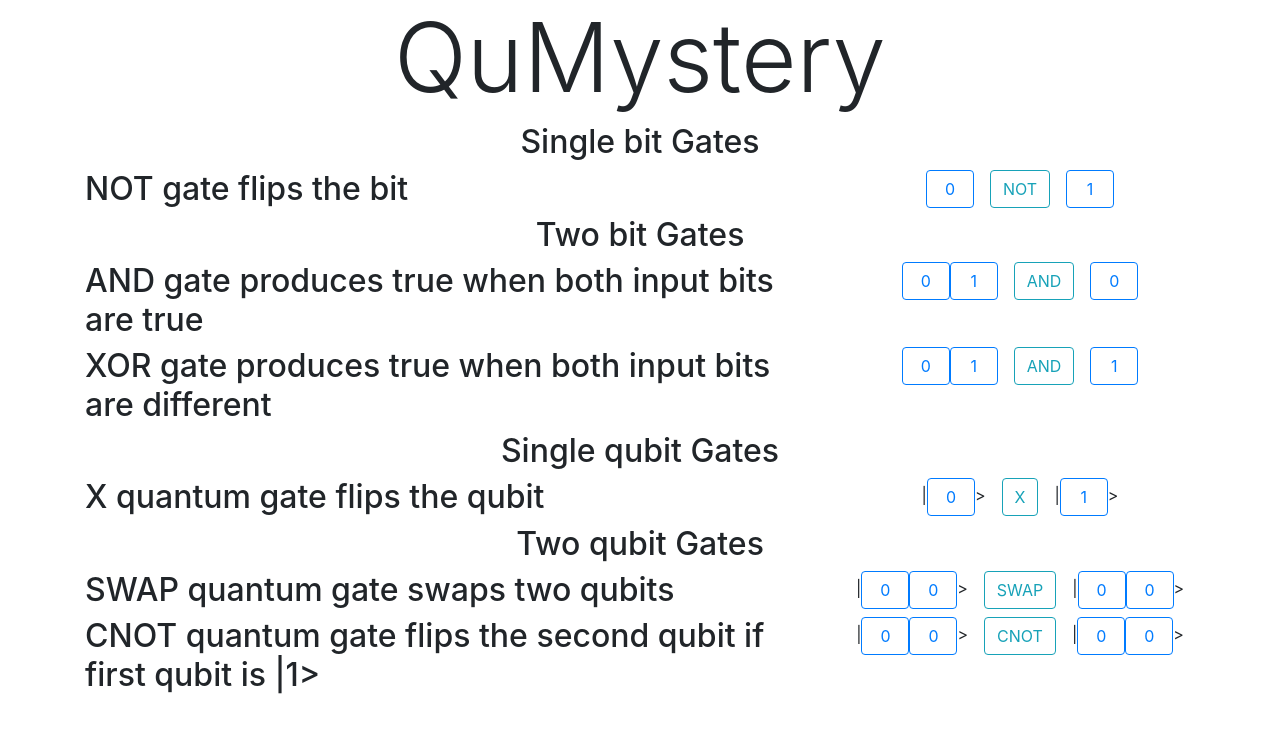
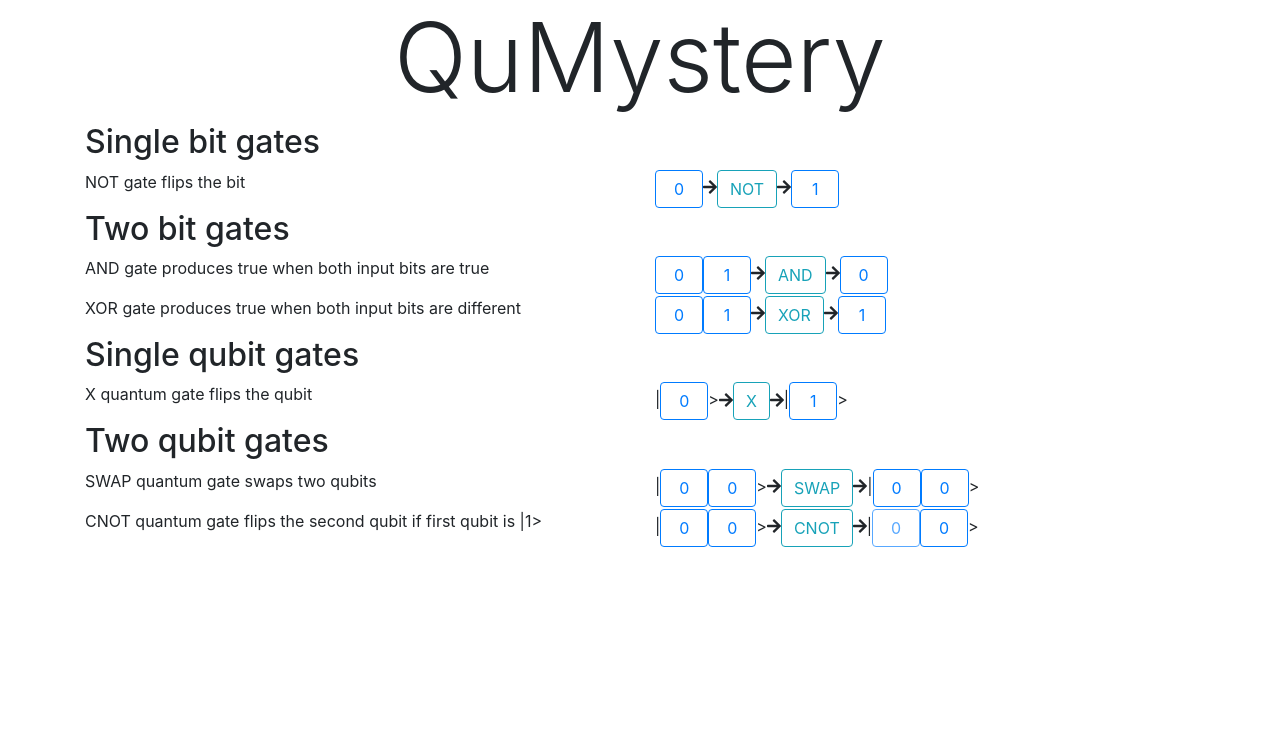
Before and after one commit to abhiShandy/learn-gates, a React (Create React App) app: page / in a window 1280 px wide. Shown: the top 732 px of the page. Built offline with nearby package versions, Linux system fonts and the light colour scheme.

Commit message:
using function components for Gate, Desc

```diff
--- a/package.json
+++ b/package.json
@@ -3,6 +3,9 @@
   "version": "0.1.0",
   "private": true,
   "dependencies": {
+    "@fortawesome/fontawesome-svg-core": "^1.2.25",
+    "@fortawesome/free-solid-svg-icons": "^5.11.2",
+    "@fortawesome/react-fontawesome": "^0.1.7",
     "react": "^16.11.0",
     "react-dom": "^16.11.0",
     "react-scripts": "3.2.0"
--- a/src/App.js
+++ b/src/App.js
@@ -1,12 +1,24 @@
 import React from 'react';
+import { faArrowRight } from "@fortawesome/free-solid-svg-icons";
+import { FontAwesomeIcon } from "@fortawesome/react-fontawesome";
 import logo from './logo.svg';
 import './App.css';
 
 function Desc(props) {
   return (
-    <h2 className="col-md-8 text-left">
+    <p className="col-md-6 text-left">
       {props.value}
-    </h2>
+    </p>
+  );
+}
+
+function Gate(props) {
+  return (
+    <span>
+      <FontAwesomeIcon icon={faArrowRight}/>
+      <div className="btn btn-outline-info">{props.value}</div>
+      <FontAwesomeIcon icon={faArrowRight}/>
+    </span>
   );
 }
 
@@ -33,7 +45,7 @@ class NOT extends React.Component {
           <button className="btn btn-outline-primary bit" onClick={() => this.handleClick()}>
             {this.state.value?'1':'0'}
           </button>
-          <div className="gate btn btn-outline-info">NOT</div>
+          <Gate value="NOT"/>
           <div className="btn btn-outline-primary bit">{this.state.value?'0':'1'}</div>
         </div>
       </div>
@@ -74,7 +86,7 @@ class AND extends React.Component {
         <div className="col-md-4">
             <button className="btn btn-outline-primary bit" onClick={() => this.handleClick(1)}>{this.state.bit1}</button>
             <button className="btn btn-outline-primary bit" onClick={() => this.handleClick(2)}>{this.state.bit2}</button>
-            <div className="gate btn btn-outline-info">AND</div>
+            <Gate value="AND"/>
             <div className="btn btn-outline-primary bit">{this.state.value}</div>
         </div>
       </div>
@@ -115,7 +127,7 @@ class XOR extends React.Component {
         <div className="col-md-4">
             <button className="btn btn-outline-primary bit" onClick={() => this.handleClick(1)}>{this.state.bit1}</button>
             <button className="btn btn-outline-primary bit" onClick={() => this.handleClick(2)}>{this.state.bit2}</button>
-            <div className="gate btn btn-outline-info">AND</div>
+            <Gate value="XOR"/>
             <div className="btn btn-outline-primary bit">{this.state.value}</div>
         </div>
       </div>
@@ -144,7 +156,7 @@ class X extends React.Component {
         <Desc value="X quantum gate flips the qubit"/>
         <div className="col-md-4">
           |<button className="btn btn-outline-primary bit" onClick={() => this.handleClick()}>{this.state.qubitIn?'1':'0'}</button>&gt;
-          <div className="gate btn btn-outline-info">X</div>
+          <Gate value="X"/>
           |<div className="btn btn-outline-primary bit">{this.state.qubitIn?'0':'1'}</div>&gt;
         </div>
       </div>
@@ -182,7 +194,7 @@ class SWAP extends React.Component {
         <div className="col-md-4">
           |<button className="btn btn-outline-primary bit" onClick={() => this.handleClick(1)}>{this.state.qubit1?'1':'0'}</button>
           <button className="btn btn-outline-primary bit" onClick={() => this.handleClick(2)}>{this.state.qubit2?'1':'0'}</button>&gt;
-          <div className="gate btn btn-outline-info">SWAP</div>
+          <Gate value="SWAP"/>
           |<div className="btn btn-outline-primary bit">{this.state.qubit2?'1':'0'}</div>
           <div className="btn btn-outline-primary bit">{this.state.qubit1?'1':'0'}</div>&gt;
         </div>
@@ -222,8 +234,8 @@ class CNOT extends React.Component {
         <div className="col-md-4">
           |<button className="btn btn-outline-primary bit" onClick={() => this.handleClick(1)}>{this.state.qubit1?'1':'0'}</button>
           <button className="btn btn-outline-primary bit" onClick={() => this.handleClick(2)}>{this.state.qubit2?'1':'0'}</button>&gt;
-          <div className="gate btn btn-outline-info">CNOT</div>
-          |<div className="btn btn-outline-primary bit">{this.state.qubit1?'1':'0'}</div>
+          <Gate value="CNOT"/>
+          |<div className="btn btn-outline-primary bit disabled">{this.state.qubit1?'1':'0'}</div>
           <div className="btn btn-outline-primary bit">{this.state.qubit3?'1':'0'}</div>&gt;
         </div>
       </div>
@@ -234,15 +246,15 @@ class CNOT extends React.Component {
 class App extends React.Component {
   render() {
     return (
-      <div className="App">
-        <h2>Single bit Gates</h2>
+      <div>
+        <h2 className="text-left">Single bit gates</h2>
         <NOT />
-        <h2>Two bit Gates</h2>
+        <h2 className="text-left">Two bit gates</h2>
         <AND />
         <XOR />
-        <h2>Single qubit Gates</h2>
+        <h2 className="text-left">Single qubit gates</h2>
         <X />
-        <h2>Two qubit Gates</h2>
+        <h2 className="text-left">Two qubit gates</h2>
         <SWAP />
         <CNOT />
       </div>
--- a/src/index.css
+++ b/src/index.css
@@ -12,12 +12,11 @@ code {
     monospace;
 }
 
-.gate {
-	margin-right: 1em;
-	margin-left: 1em;
-}
 .bit {
 	width: 3em;
+}
+.App {
+	text-align: left;
 }
 
 /*.bit2 {
```
